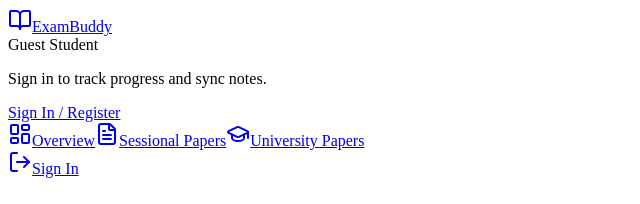
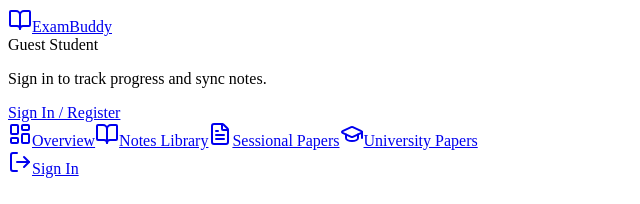
Before and after one commit to scrollingreel/ExamBuddy, a Next.js app in the folder frontend/: page /dashboard/notes in a window 1280 px wide. Shown: the top 204 px of the page, without its empty margins (0-640 px from the left). Built offline with nearby package versions, Linux system fonts and the light colour scheme; no server answers.

Commit message:
Feat: Enable Notes Library for Guest Users

```diff
--- a/frontend/app/dashboard/notes/page.tsx
+++ b/frontend/app/dashboard/notes/page.tsx
@@ -70,7 +70,10 @@
     useEffect(() => {
         const init = async () => {
             const token = localStorage.getItem("token");
-            if (!token) return;
+            if (!token) {
+                fetchNotes();
+                return;
+            }
 
             try {
                 // Fetch Profile
--- a/frontend/components/dashboard/sidebar.tsx
+++ b/frontend/components/dashboard/sidebar.tsx
@@ -10,7 +10,7 @@
 
 const sidebarItems = [
     { href: "/dashboard", icon: LayoutDashboard, label: "Overview" },
-    { href: "/dashboard/notes", icon: BookOpen, label: "My Notes" },
+    { href: "/dashboard/notes", icon: BookOpen, label: "Notes Library" },
     { href: "/dashboard/sessional-papers", icon: FileText, label: "Sessional Papers" },
     { href: "/dashboard/university-papers", icon: GraduationCap, label: "University Papers" },
 
@@ -54,7 +54,7 @@
 
     // Filter items for guest
     const filteredItems = isGuest
-        ? sidebarItems.filter(item => ["/dashboard", "/dashboard/sessional-papers", "/dashboard/university-papers"].includes(item.href))
+        ? sidebarItems.filter(item => ["/dashboard", "/dashboard/notes", "/dashboard/sessional-papers", "/dashboard/university-papers"].includes(item.href))
         : sidebarItems;
 
     return (
```
